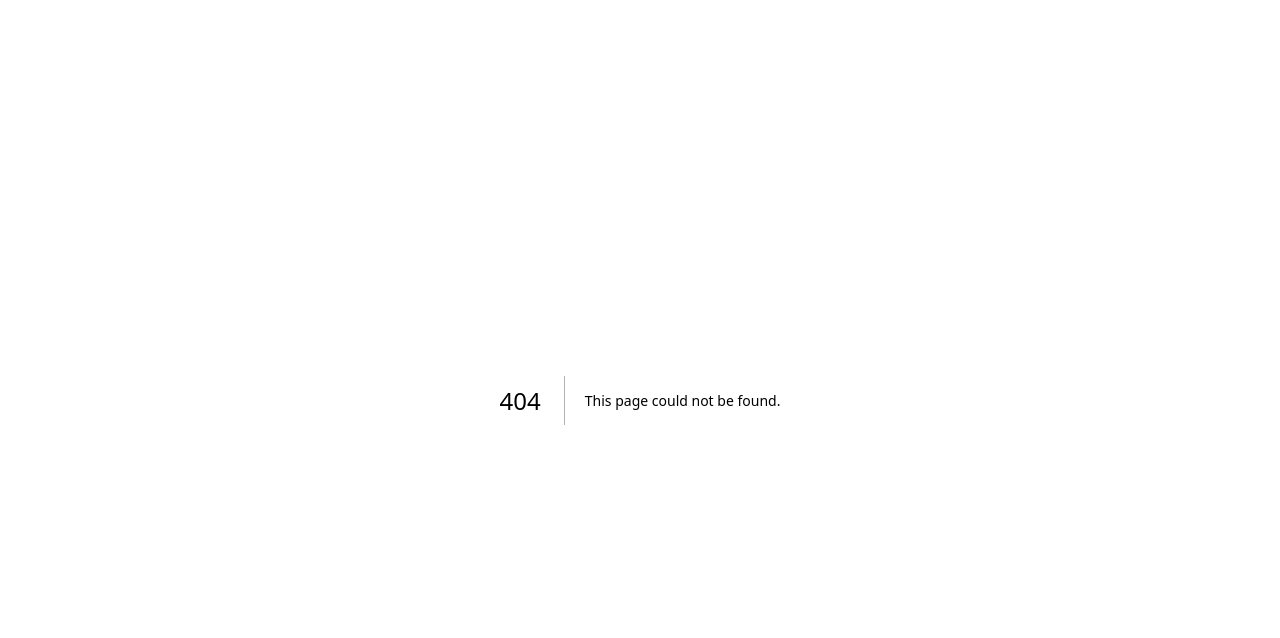
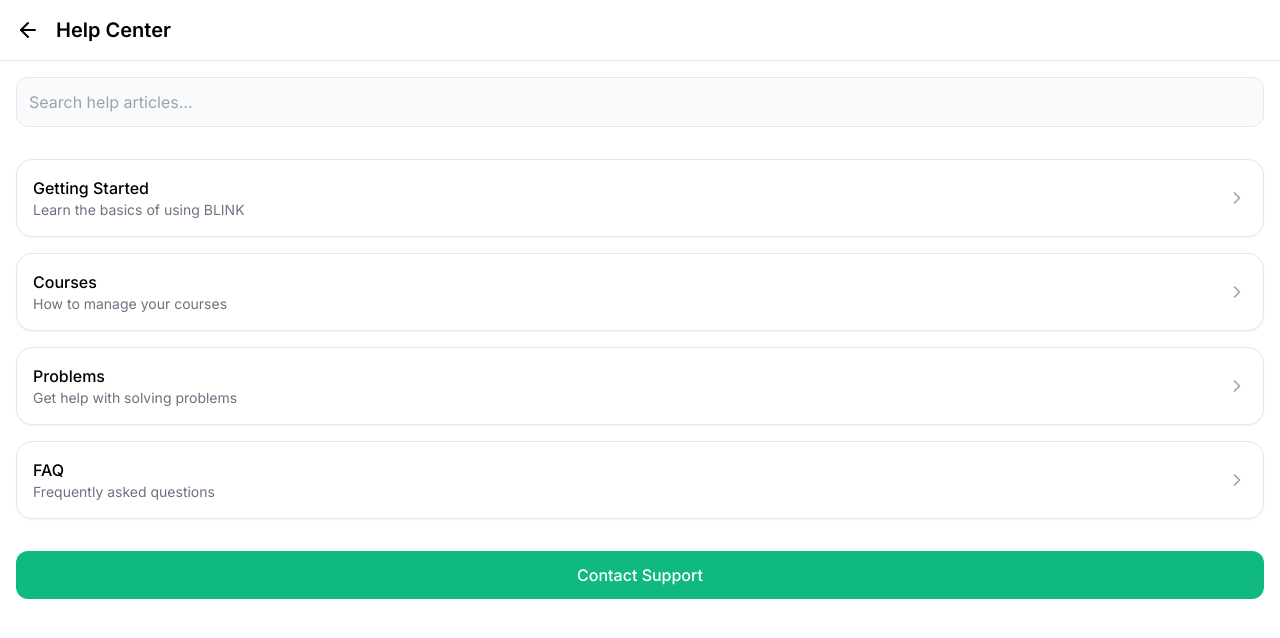
Before and after one commit to Shabbar-Raza/BLINK, a Next.js app: page /help in a window 1280 px wide. Before the commit this address had no page. Shown: the top 638 px of the page. Built offline with nearby package versions, Linux system fonts and the light colour scheme.

Commit message:
Add new menu pages: - Profile page with user information - Settings page with theme toggle - Help center with searchable topics - Logout functionality - Added animations and transitions - Implemented back navigation - Added consistent styling across pages

```diff
--- /dev/null
+++ b/app/help/page.tsx
@@ -0,0 +1,89 @@
+'use client';
+import React from 'react';
+import { motion } from 'framer-motion';
+import { ArrowLeft, ChevronRight } from 'lucide-react';
+import { useRouter } from 'next/navigation';
+
+export default function Help() {
+  const router = useRouter();
+
+  const helpTopics = [
+    {
+      title: 'Getting Started',
+      description: 'Learn the basics of using BLINK',
+      link: '/help/getting-started'
+    },
+    {
+      title: 'Courses',
+      description: 'How to manage your courses',
+      link: '/help/courses'
+    },
+    {
+      title: 'Problems',
+      description: 'Get help with solving problems',
+      link: '/help/problems'
+    },
+    {
+      title: 'FAQ',
+      description: 'Frequently asked questions',
+      link: '/help/faq'
+    }
+  ];
+
+  return (
+    <div className="min-h-screen bg-white">
+      {/* Header */}
+      <div className="sticky top-0 bg-white border-b p-4 flex items-center">
+        <motion.button
+          whileTap={{ scale: 0.95 }}
+          onClick={() => router.back()}
+          className="mr-4"
+        >
+          <ArrowLeft className="h-6 w-6" />
+        </motion.button>
+        <h1 className="text-xl font-semibold">Help Center</h1>
+      </div>
+
+      {/* Search */}
+      <div className="p-4">
+        <input
+          type="text"
+          placeholder="Search help articles..."
+          className="w-full p-3 rounded-xl border bg-gray-50"
+        />
+      </div>
+
+      {/* Help Topics */}
+      <div className="p-4 space-y-4">
+        {helpTopics.map((topic, index) => (
+          <motion.div
+            key={index}
+            whileHover={{ scale: 1.02 }}
+            whileTap={{ scale: 0.98 }}
+            className="bg-white rounded-2xl p-4 shadow-sm border cursor-pointer"
+            onClick={() => router.push(topic.link)}
+          >
+            <div className="flex items-center justify-between">
+              <div>
+                <h3 className="font-medium">{topic.title}</h3>
+                <p className="text-sm text-gray-500">{topic.description}</p>
+              </div>
+              <ChevronRight className="w-5 h-5 text-gray-400" />
+            </div>
+          </motion.div>
+        ))}
+      </div>
+
+      {/* Contact Support */}
+      <div className="p-4">
+        <motion.button
+          whileHover={{ scale: 1.02 }}
+          whileTap={{ scale: 0.98 }}
+          className="w-full bg-emerald-500 text-white py-3 rounded-xl font-medium"
+        >
+          Contact Support
+        </motion.button>
+      </div>
+    </div>
+  );
+}
--- /dev/null
+++ b/app/logout/page.tsx
@@ -0,0 +1,18 @@
+'use client';
+import { useEffect } from 'react';
+import { useRouter } from 'next/navigation';
+
+export default function Logout() {
+  const router = useRouter();
+
+  useEffect(() => {
+    // Add your logout logic here
+    // For example: clear local storage, cookies, etc.
+    localStorage.clear();
+
+    // Redirect to login page
+    router.push('/login');
+  }, [router]);
+
+  return null;
+}
--- /dev/null
+++ b/app/profile/page.tsx
@@ -0,0 +1,71 @@
+'use client';
+import React from 'react';
+import { motion } from 'framer-motion';
+import { ArrowLeft, UserCircle } from 'lucide-react';
+import { useRouter } from 'next/navigation';
+
+export default function Profile() {
+  const router = useRouter();
+
+  return (
+    <div className="min-h-screen bg-white">
+      {/* Header */}
+      <div className="sticky top-0 bg-white border-b p-4 flex items-center">
+        <motion.button
+          whileTap={{ scale: 0.95 }}
+          onClick={() => router.back()}
+          className="mr-4"
+        >
+          <ArrowLeft className="h-6 w-6" />
+        </motion.button>
+        <h1 className="text-xl font-semibold">Profile</h1>
+      </div>
+
+      {/* Profile Content */}
+      <div className="p-4 space-y-6">
+        <div className="flex flex-col items-center">
+          <motion.div
+            whileHover={{ scale: 1.05 }}
+            className="w-24 h-24 bg-emerald-100 rounded-full flex items-center justify-center mb-4"
+          >
+            <UserCircle className="w-16 h-16 text-emerald-600" />
+          </motion.div>
+          <h2 className="text-xl font-semibold">User Name</h2>
+          <p className="text-gray-500">user@example.com</p>
+        </div>
+
+        <div className="space-y-4">
+          <div className="bg-white rounded-2xl p-4 shadow-sm border">
+            <h3 className="font-medium mb-2">Personal Information</h3>
+            <div className="space-y-2">
+              <div>
+                <label className="text-sm text-gray-500">Full Name</label>
+                <input
+                  type="text"
+                  className="w-full p-2 rounded-xl border mt-1"
+                  placeholder="Enter your name"
+                />
+              </div>
+              <div>
+                <label className="text-sm text-gray-500">Email</label>
+                <input
+                  type="email"
+                  className="w-full p-2 rounded-xl border mt-1"
+                  placeholder="Enter your email"
+                />
+              </div>
+            </div>
+          </div>
+
+          <motion.button
+            whileHover={{ scale: 1.02 }}
+            whileTap={{ scale: 0.98 }}
+            className="w-full bg-emerald-500 text-white py-3 rounded-xl font-medium"
+          >
+            Save Changes
+          </motion.button>
+        </div>
+      </div>
+    </div>
+  );
+}
--- /dev/null
+++ b/app/settings/page.tsx
@@ -0,0 +1,89 @@
+'use client';
+import React from 'react';
+import { motion } from 'framer-motion';
+import { ArrowLeft, Moon, Sun, Bell, Lock, Palette } from 'lucide-react';
+import { useRouter } from 'next/navigation';
+import { useTheme } from '../../contexts/ThemeContext';
+
+export default function Settings() {
+  const router = useRouter();
+  const { isDarkMode, toggleDarkMode } = useTheme();
+
+  const settingsOptions = [
+    {
+      icon: isDarkMode ? Sun : Moon,
+      title: 'Dark Mode',
+      description: 'Toggle dark/light theme',
+      action: toggleDarkMode,
+      isToggle: true
+    },
+    {
+      icon: Bell,
+      title: 'Notifications',
+      description: 'Manage notification settings',
+      link: '/settings/notifications'
+    },
+    {
+      icon: Lock,
+      title: 'Privacy',
+      description: 'Manage your privacy settings',
+      link: '/settings/privacy'
+    },
+    {
+      icon: Palette,
+      title: 'Appearance',
+      description: 'Customize your interface',
+      link: '/settings/appearance'
+    }
+  ];
+
+  return (
+    <div className="min-h-screen bg-white">
+      {/* Header */}
+      <div className="sticky top-0 bg-white border-b p-4 flex items-center">
+        <motion.button
+          whileTap={{ scale: 0.95 }}
+          onClick={() => router.back()}
+          className="mr-4"
+        >
+          <ArrowLeft className="h-6 w-6" />
+        </motion.button>
+        <h1 className="text-xl font-semibold">Settings</h1>
+      </div>
+
+      {/* Settings Content */}
+      <div className="p-4 space-y-4">
+        {settingsOptions.map((option, index) => (
+          <motion.div
+            key={index}
+            whileHover={{ scale: 1.02 }}
+            whileTap={{ scale: 0.98 }}
+            className="bg-white rounded-2xl p-4 shadow-sm border cursor-pointer"
+            onClick={() => option.action ? option.action() : router.push(option.link || '#')}
+          >
+            <div className="flex items-center justify-between">
+              <div className="flex items-center gap-3">
+                <div className="w-10 h-10 bg-emerald-100 rounded-xl flex items-center justify-center">
+                  <option.icon className="w-5 h-5 text-emerald-600" />
+                </div>
+                <div>
+                  <h3 className="font-medium">{option.title}</h3>
+                  <p className="text-sm text-gray-500">{option.description}</p>
+                </div>
+              </div>
+              {option.isToggle && (
+                <div className={`w-11 h-6 rounded-full transition-colors ${
+                  isDarkMode ? 'bg-emerald-500' : 'bg-gray-200'
+                } relative`}>
+                  <div className={`w-5 h-5 rounded-full bg-white absolute top-0.5 transition-transform ${
+                    isDarkMode ? 'translate-x-5' : 'translate-x-0.5'
+                  }`} />
+                </div>
+              )}
+            </div>
+          </motion.div>
+        ))}
+      </div>
+    </div>
+  );
+}
```
